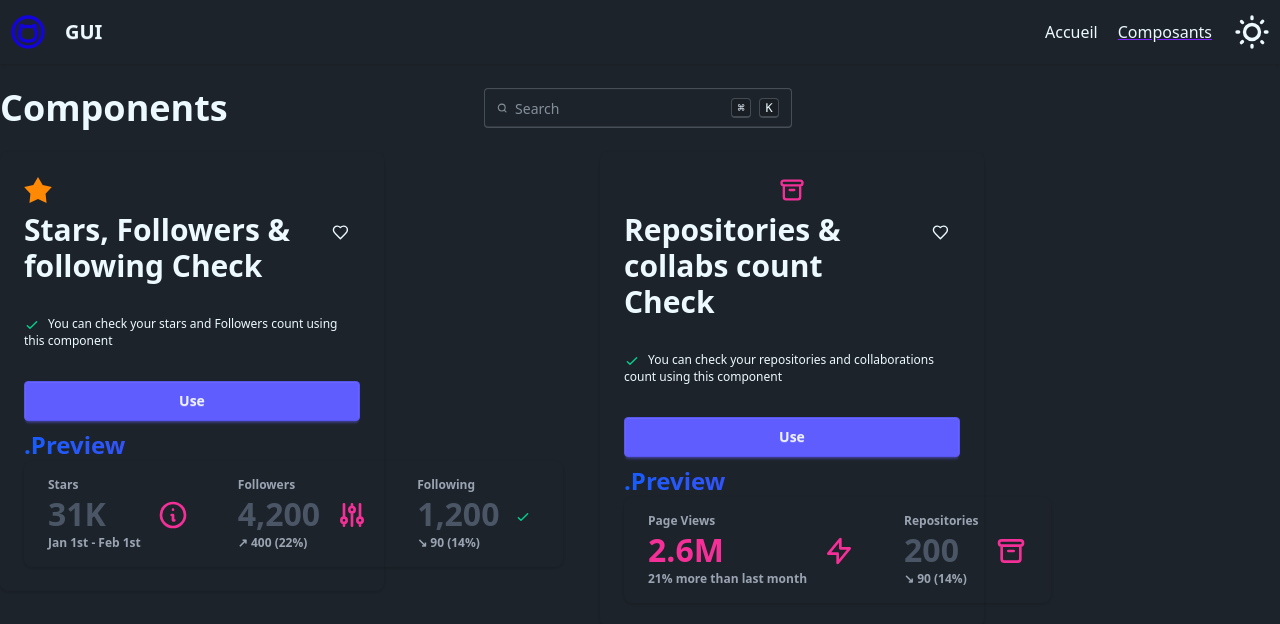
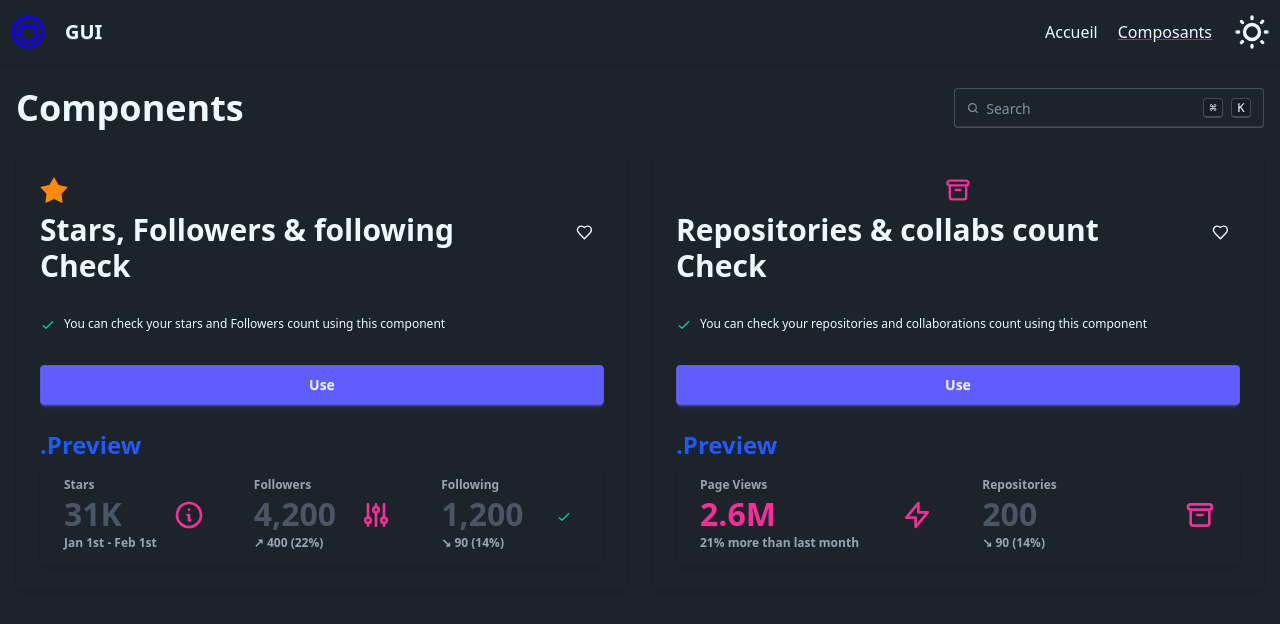
Before and after one commit to branGitfox/GUI, a React (Vite) app: page /components in a window 1280 px wide. Shown: the top 624 px of the page. Built offline with nearby package versions, Linux system fonts and the light colour scheme.

Commit message:
ref:Responsive components list

```diff
--- a/src/components/ComponentsList.tsx
+++ b/src/components/ComponentsList.tsx
@@ -2,26 +2,25 @@ import React from 'react'
 
 const ComponentsList: React.FC = () => {
     return (
-        <div className="container mx-auto">
-            <div className="flex flex-row space-x-64">
-                <h1 className="text-4xl font-bold text-center mt-6">Components</h1>
-                <div className='flex items-center mt-6'>
-                    <label className="input">
-                        <svg className="h-[1em] opacity-50" xmlns="http://www.w3.org/2000/svg" viewBox="0 0 24 24"><g strokeLinejoin="round" strokeLinecap="round" strokeWidth="2.5" fill="none" stroke="currentColor"><circle cx="11" cy="11" r="8"></circle><path d="m21 21-4.3-4.3"></path></g></svg>
+        <div className="container mx-auto px-4">
+            <div className="flex flex-col md:flex-row md:justify-between md:items-center gap-4 md:gap-0 py-6">
+                <h1 className="text-3xl md:text-4xl font-bold text-center md:text-left">Components</h1>
+                <div className='flex justify-center md:justify-end'>
+                    <label className="input input-bordered flex items-center gap-2 w-full md:w-auto">
+                        <svg className="h-4 w-4 opacity-50" xmlns="http://www.w3.org/2000/svg" viewBox="0 0 24 24"><g strokeLinejoin="round" strokeLinecap="round" strokeWidth="2.5" fill="none" stroke="currentColor"><circle cx="11" cy="11" r="8"></circle><path d="m21 21-4.3-4.3"></path></g></svg>
                         <input type="search" className="grow" placeholder="Search" />
-                        <kbd className="kbd kbd-sm">⌘</kbd>
-                        <kbd className="kbd kbd-sm">K</kbd>
+                        <kbd className="kbd kbd-sm hidden md:inline-flex">⌘</kbd>
+                        <kbd className="kbd kbd-sm hidden md:inline-flex">K</kbd>
                     </label>
                 </div>
             </div>
-            <div>
-                <ul className="flex flex-row gap-2 mt-6 space-x-52">
-                    <li>
-                        <div className="card w-96 bg-base-100 shadow-sm">
+            <div className="grid grid-cols-1 lg:grid-cols-2 gap-6">
+                {/* Card 1 */}
+                <div className="card bg-base-100 shadow-sm w-full">
                     <div className="card-body">
                         <div className="mask mask-star-2 bg-orange-400 h-7 w-7"></div>
-                                <div className="flex justify-between">
-                                    <h2 className="text-3xl font-bold">Stars, Followers & following Check</h2>
+                        <div className="flex flex-col sm:flex-row sm:justify-between gap-4">
+                            <h2 className="text-2xl sm:text-3xl font-bold">Stars, Followers & following Check</h2>
                             <span className="text-xl">
                                 <button className="btn btn-square btn-ghost">
                                     <svg className="size-[1.2em]" xmlns="http://www.w3.org/2000/svg" viewBox="0 0 24 24"><g strokeLinejoin="round" strokeLinecap="round" strokeWidth="2" fill="none" stroke="currentColor"><path d="M19 14c1.49-1.46 3-3.21 3-5.5A5.5 5.5 0 0 0 16.5 3c-1.76 0-3 .5-4.5 2-1.5-1.5-2.74-2-4.5-2A5.5 5.5 0 0 0 2 8.5c0 2.3 1.5 4.05 3 5.5l7 7Z"></path></g></svg>
@@ -35,11 +34,11 @@ const ComponentsList: React.FC = () => {
                             </li>
                         </ul>
                         <div className="mt-6">
-                                    <button className="btn btn-primary btn-block">Use</button>
+                            <button className="btn btn-primary w-full">Use</button>
                         </div>
-                                <div className="text-2xl font-bold bg-gradient-to-r from-blue-600 to-indigo-600 bg-clip-text text-transparent w-full lg:w-auto">
+                        <div className="text-2xl font-bold bg-gradient-to-r from-blue-600 to-indigo-600 bg-clip-text text-transparent mt-4">
                             .Preview
-                                    <div className="stats shadow">
+                            <div className="stats shadow flex flex-col sm:flex-row">
                                 <div className="stat">
                                     <div className="stat-figure text-secondary">
                                         <svg
@@ -90,9 +89,7 @@ const ComponentsList: React.FC = () => {
                         </div>
                     </div>
                 </div>
-                    </li>
-                    <li>
-                        <div className="card w-96 bg-base-100 shadow-sm">
+                <div className="card bg-base-100 shadow-sm w-full">
                     <div className="card-body">
                         <div className="stat-figure text-secondary">
                             <svg
@@ -107,8 +104,8 @@ const ComponentsList: React.FC = () => {
                                     d="M5 8h14M5 8a2 2 0 110-4h14a2 2 0 110 4M5 8v10a2 2 0 002 2h10a2 2 0 002-2V8m-9 4h4"></path>
                             </svg>
                         </div>
-                                <div className="flex justify-between">
-                                    <h2 className="text-3xl font-bold">Repositories & collabs count Check</h2>
+                        <div className="flex flex-col sm:flex-row sm:justify-between gap-4">
+                            <h2 className="text-2xl sm:text-3xl font-bold">Repositories & collabs count Check</h2>
                             <span className="text-xl">
                                 <button className="btn btn-square btn-ghost">
                                     <svg className="size-[1.2em]" xmlns="http://www.w3.org/2000/svg" viewBox="0 0 24 24"><g strokeLinejoin="round" strokeLinecap="round" strokeWidth="2" fill="none" stroke="currentColor"><path d="M19 14c1.49-1.46 3-3.21 3-5.5A5.5 5.5 0 0 0 16.5 3c-1.76 0-3 .5-4.5 2-1.5-1.5-2.74-2-4.5-2A5.5 5.5 0 0 0 2 8.5c0 2.3 1.5 4.05 3 5.5l7 7Z"></path></g></svg>
@@ -122,11 +119,11 @@ const ComponentsList: React.FC = () => {
                             </li>
                         </ul>
                         <div className="mt-6">
-                                    <button className="btn btn-primary btn-block">Use</button>
+                            <button className="btn btn-primary w-full">Use</button>
                         </div>
-                                <div className="text-2xl font-bold bg-gradient-to-r from-blue-600 to-indigo-600 bg-clip-text text-transparent w-full lg:w-auto">
+                        <div className="text-2xl font-bold bg-gradient-to-r from-blue-600 to-indigo-600 bg-clip-text text-transparent mt-4">
                             .Preview
-                                    <div className="stats shadow">
+                            <div className="stats shadow flex flex-col sm:flex-row">
                                 <div className="stat">
                                     <div className="stat-figure text-secondary">
                                         <svg
@@ -168,8 +165,6 @@ const ComponentsList: React.FC = () => {
                         </div>
                     </div>
                 </div>
-                    </li>
-                </ul>
             </div>
         </div>
     )
```
Also changed, not shown: src/components/Header.tsx (+0 -6 lines). Lines whose indentation alone changed are shown as unchanged.
